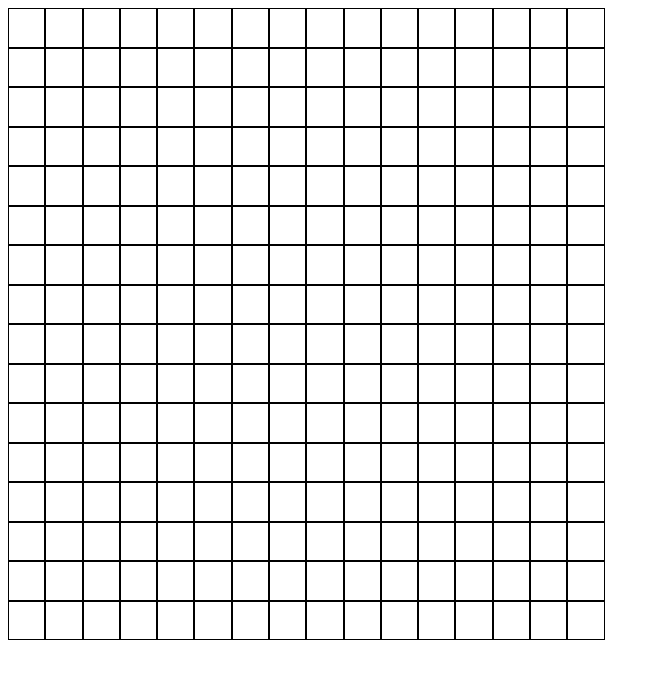
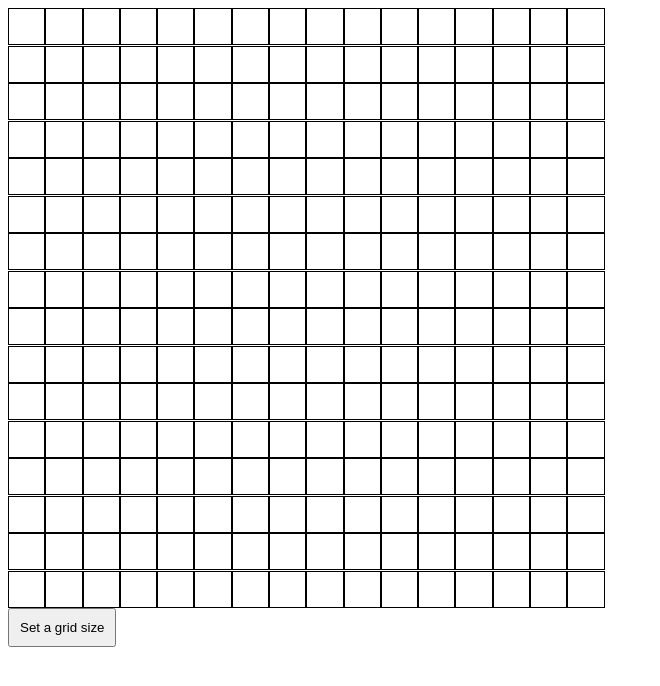
Before and after one commit to ethanenkhtur/Etch-A-Sketch, a plain HTML site: page index.html in a window 1280 px wide. Shown: the whole page, without its empty margins (0-660 px from the left). Drawn offline with Linux system fonts and the light colour scheme.

Commit message:
grid size adjustment

```diff
--- a/index.html
+++ b/index.html
@@ -8,6 +8,7 @@
   </head>
   <body>
     <div class="container"></div>
+    <button class="gridSizeButton">Set a grid size</button>
     <script src="script.js"></script>
   </body>
 </html>
--- a/script.js
+++ b/script.js
@@ -1,7 +1,36 @@
 const container = document.querySelector(".container");
+const gridSizeButton = document.querySelector(".gridSizeButton");
+let gridSize = 16;
 
-for (let i = 0; i < 16 * 16; i++) {
-  const cell = document.createElement("div");
-  cell.classList.add("cell");
-  container.appendChild(cell);
+function createGrid(size) {
+  container.innerHTML = "";
+
+  for (let i = 0; i < size * size; i++) {
+    const cell = document.createElement("div");
+    cell.classList.add("cell");
+
+    cell.style.width = "calc(100% / " + (size + 1) + ")";
+    cell.style.height = "calc(100% / " + (size + 1) + ")";
+    cell.addEventListener("mouseenter", () => {
+      cell.style.backgroundColor = "yellow";
+    });
+
+    cell.addEventListener("mouseleave", () => {
+      cell.style.backgroundColor = "";
+    });
+
+    container.appendChild(cell);
+  }
 }
+
+createGrid(gridSize);
+
+gridSizeButton.addEventListener("click", () => {
+  gridSize = parseInt(window.prompt("Enter a grid size: "));
+
+  if (gridSize >= 1 && gridSize <= 100) {
+    createGrid(gridSize);
+  } else {
+    alert("Enter a size number between 1 and 100");
+  }
+});
--- a/style.css
+++ b/style.css
@@ -6,11 +6,13 @@
 }
 
 .cell {
-  width: calc(
-    100% / 17
-  ); /* Set cell width to occupy 1/16th of container width */
-  height: calc(
-    100% / 16
-  ); /* Set cell height to occupy 1/16th of container height */
   border: 1px solid black;
 }
+
+/* .cell:hover {
+  background-color: yellow;
+} */
+
+.gridSizeButton {
+  padding: 10px;
+}
```
